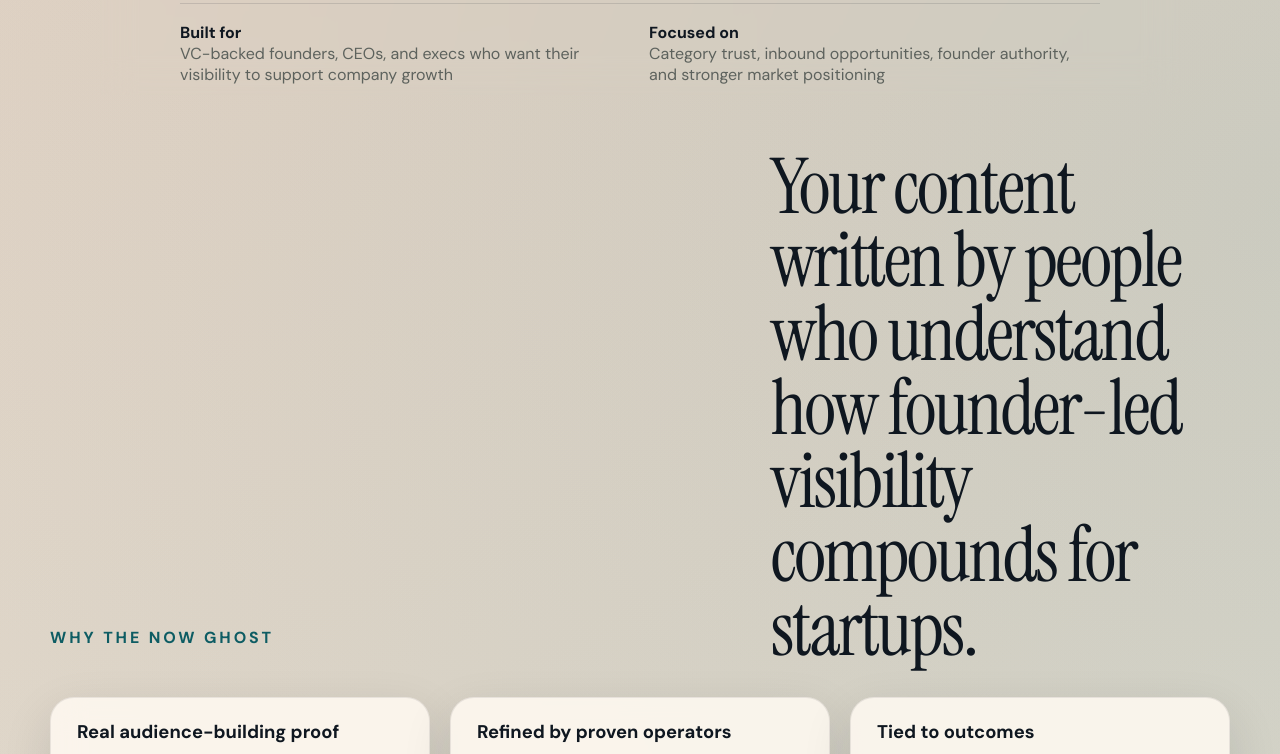
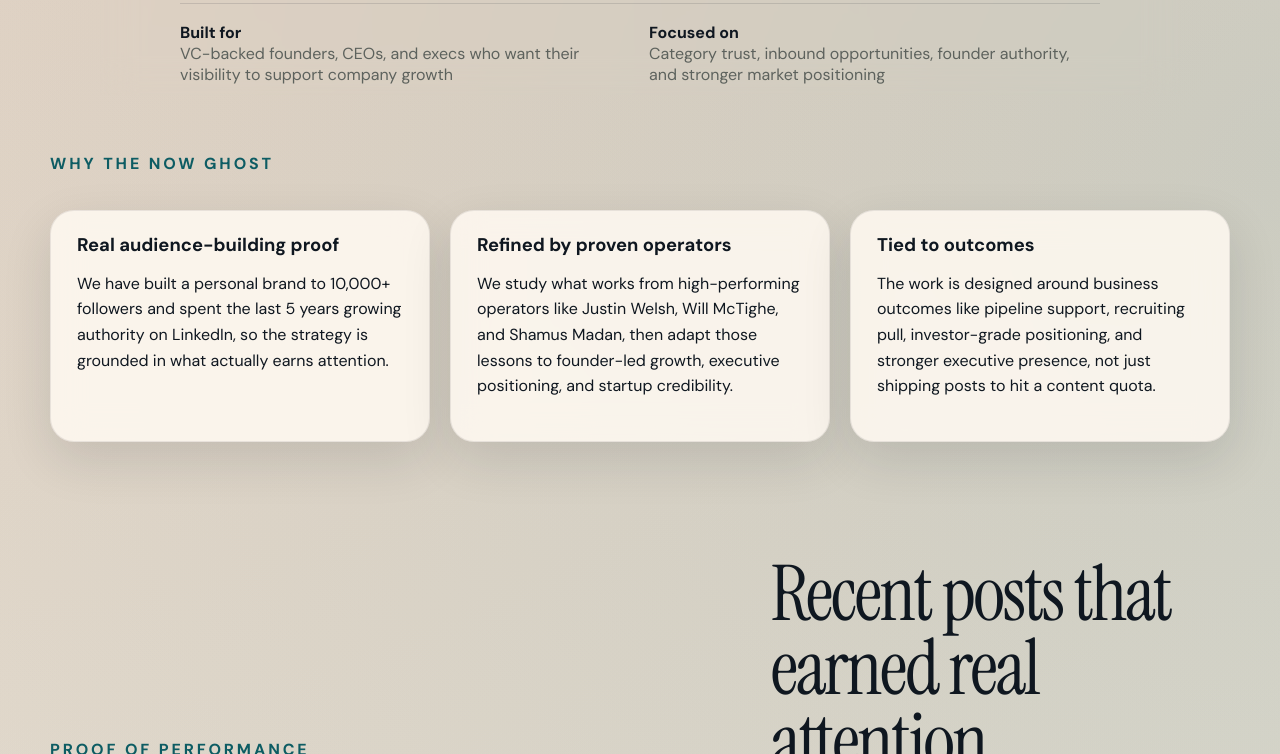
Before and after one commit to dcgleason/vc-backed-nowghost, a plain HTML site: page index.html in a window 1280 px wide. Shown: the part 769-1523 px from the top of the page. Drawn offline with Linux system fonts and the light colour scheme.

Commit message:
Remove VC proof headline

```diff
--- a/index.html
+++ b/index.html
@@ -54,7 +54,6 @@
       <section class="section proof-section">
         <div class="section-heading">
           <p class="eyebrow">Why The Now Ghost</p>
-          <h2>Your content written by people who understand how founder-led visibility compounds for startups.</h2>
         </div>
         <div class="proof-grid">
           <article class="proof-card">
--- a/styles.css
+++ b/styles.css
@@ -286,6 +286,10 @@ li {
 .section-heading.narrow,
 .section-heading.light {
   display: block;
+}
+
+.proof-section .section-heading {
+  margin-bottom: 18px;
 }
 
 .pillar-grid,
```
